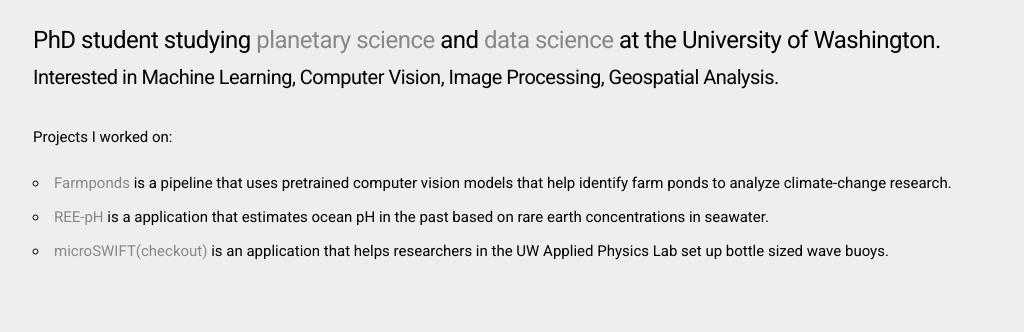
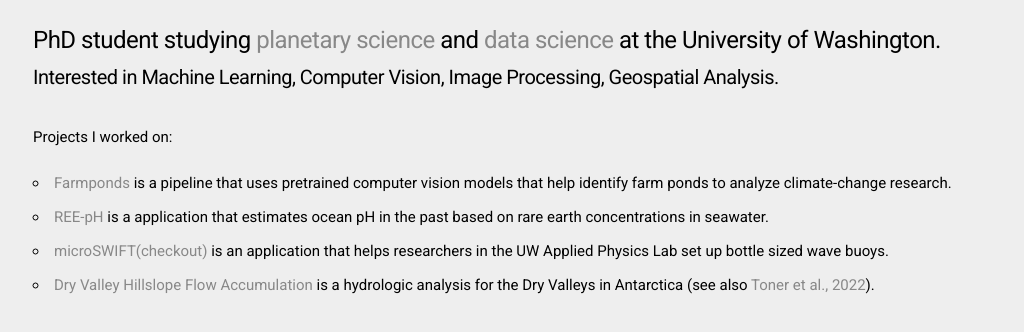
Before and after one commit to PingChunLin/PingChunLin.github.io, a plain HTML site: page index.html in a window 1280 px wide. Shown: the part 202-534 px from the top of the page, without its empty margins (127-1151 px from the left). Drawn offline with nearby package versions, Linux system fonts and the light colour scheme.

Commit message:
Update index.html

```diff
--- a/index.html
+++ b/index.html
@@ -80,6 +80,7 @@
           <li><a class="highlight" href="https://github.com/PingChunLin/farm_ponds">Farmponds</a> is a pipeline that uses pretrained computer vision models that help identify farm ponds to analyze climate-change research.</li>
           <li><a class="highlight" href="https://github.com/PingChunLin/REE_pH">REE-pH</a> is a application that estimates ocean pH in the past based on rare earth concentrations in seawater.</li>
           <li><a class="highlight" href="https://github.com/SASlabgroup/microSWIFT">microSWIFT(checkout)</a> is an application that helps researchers in the UW Applied Physics Lab set up bottle sized wave buoys.</li>
+          <li><a class="highlight" href="https://gis.ess.washington.edu/areas/dryvalleys/">Dry Valley Hillslope Flow Accumulation</a> is a hydrologic analysis for the Dry Valleys in Antarctica (see also <a class="highlight" href="https://doi.org/10.1016/j.epsl.2022.117582">Toner et al., 2022</a>).</li>
         </ul>
       </p>
 
```
